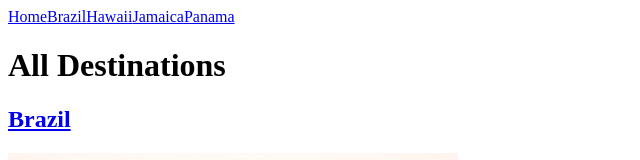
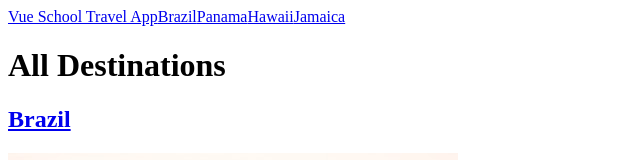
Before and after one commit to guduchango/vue-router-vite-example, a Vue app: page / in a window 1280 px wide. Shown: the top 160 px of the page, without its empty margins (0-640 px from the left). Built offline with nearby package versions, Linux system fonts and the light colour scheme.

Commit message:
clean code, removing links, add home link

```diff
--- a/src/components/TheNavigation.vue
+++ b/src/components/TheNavigation.vue
@@ -1,9 +1,22 @@
 <template>
   <div id="nav">
-    <router-link to="/">Home</router-link>
-    <router-link to="/brazil">Brazil</router-link>
-    <router-link to="/hawaii">Hawaii</router-link>
-    <router-link to="/jamaica">Jamaica</router-link>
-    <router-link to="/panama">Panama</router-link>
+    <router-link id="logo" to="/">Vue School Travel App</router-link>
+    <router-link
+        v-for="destination in destinations"
+        :key="destination.id"
+        :to="{name: 'destination.show', params:{id: destination.id, slug: destination.slug}}"
+      >
+        {{ destination.name }}
+      </router-link>
   </div>
 </template>
+<script>
+import sourceData from '@/data.json'
+export default {
+  data(){
+    return {
+      destinations: sourceData.destinations
+    }
+  }
+}
+</script>
--- a/src/router/index.js
+++ b/src/router/index.js
@@ -3,11 +3,7 @@
 
 const routes = [
   {path: '/', name: 'Home', component: Home},
-  {path:'/brazil', name: 'brazil', component: ()=>import('@/views/Brazil.vue')},
-  {path:'/hawaii', name: 'hawaii', component: ()=>import('@/views/Hawaii.vue')},
-  {path:'/jamaica', name: 'jamaica', component: ()=>import('@/views/Jamaica.vue')},
-  {path:'/panama', name: 'panama', component: ()=>import('@/views/Panama.vue')},
-  {path: '/destination/:id', name: 'destination.show', component: ()=>import('@/views/DestinationShow.vue')}
+  {path: '/destination/:id/:slug', name: 'destination.show', component: ()=>import('@/views/DestinationShow.vue')}
 ]
 
 const router = createRouter({
--- a/src/views/Home.vue
+++ b/src/views/Home.vue
@@ -5,7 +5,7 @@
       <router-link
         v-for="destination in destinations"
         :key="destination.id"
-        :to="{name: 'destination.show', params:{id: destination.id}}"
+        :to="{name: 'destination.show', params:{id: destination.id, slug: destination.slug}}"
       >
         <h2>{{ destination.name }}</h2>
         <img :src="`/images/${destination.image}`" :alt="destination.name" />
```
